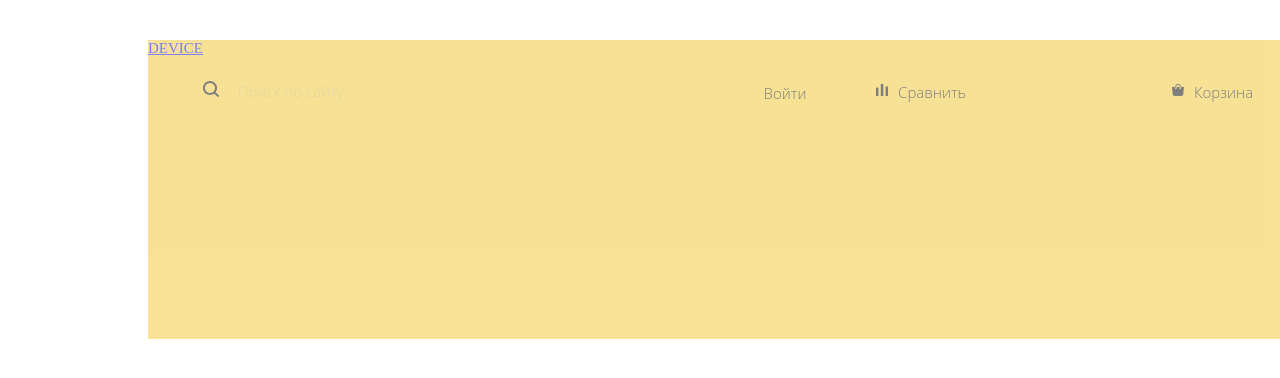
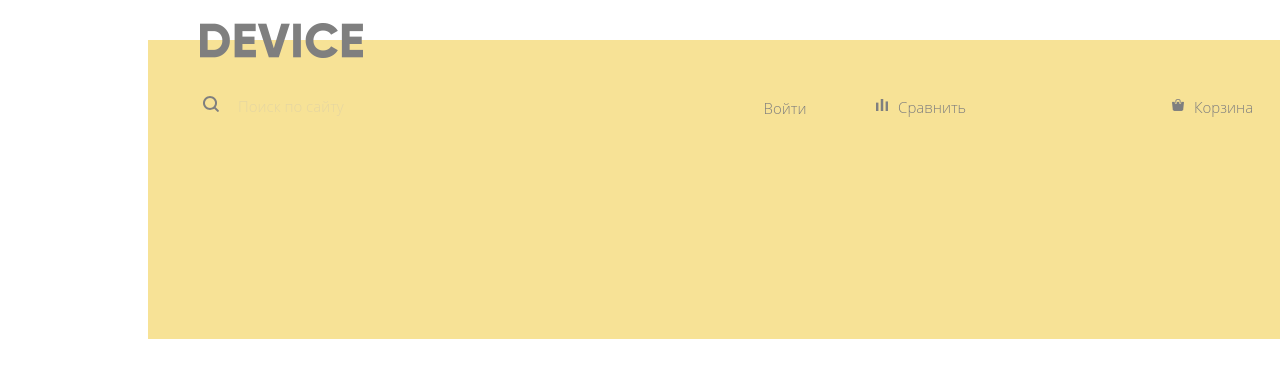
Before and after one commit to serg-kss/HTML_task2, a plain HTML site: page index.html in a window 1280 px wide. Shown: the top 378 px of the page. Drawn offline with Linux system fonts and the light colour scheme.

Commit message:
header - refactoring 1

```diff
--- a/index.css
+++ b/index.css
@@ -9,13 +9,7 @@
 }
 
 .logo {
-    display: flex;
-}
-
-.logo__link {
-    width: 163px;
-    height: 35px;
-    font-size: 15px;
+    position: absolute;
     top: 23px;
     left: 200px;
 }
@@ -32,6 +26,7 @@
     display: flex;
     align-items: center;
     justify-content: space-between;
+    padding-top: 50px;
 }
 
 .navigation__left {
--- a/index.html
+++ b/index.html
@@ -13,7 +13,7 @@
 <body>
     <header class="header">
         <section class="logo">
-            <a class="logo__link" href="#">DEVICE</a>
+            <a class="logo__link" href="#"><img src="./asset/logo.png" alt=""></a>
         </section>
         <section class="navigation">
             <form class="navigation__left">
```
Also changed, not shown: asset/logo.png (added), 1 other file.
